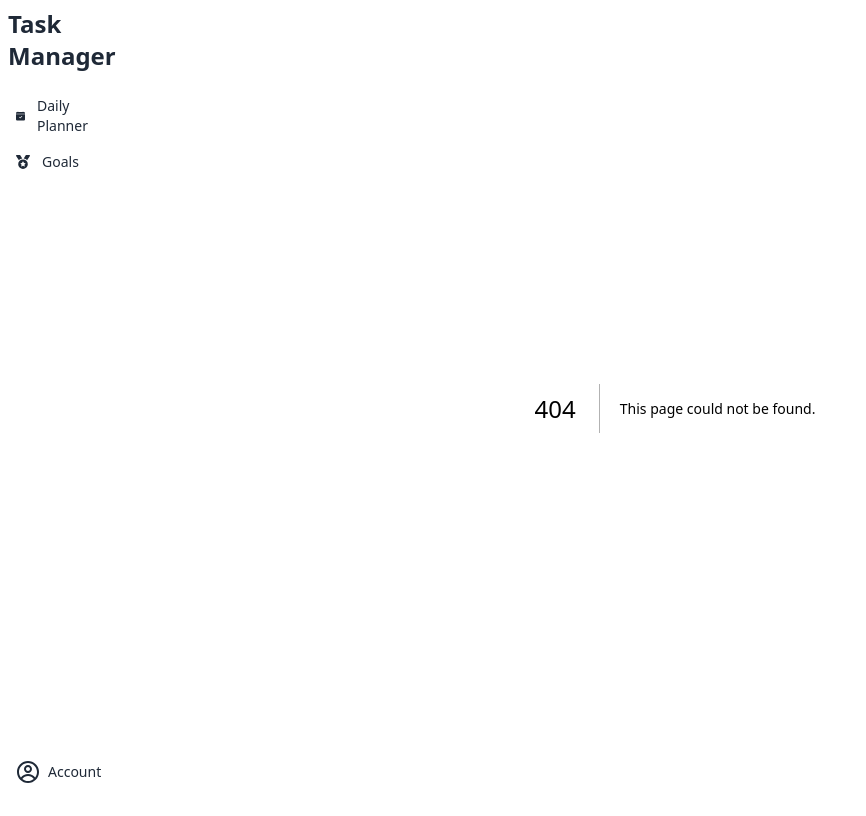
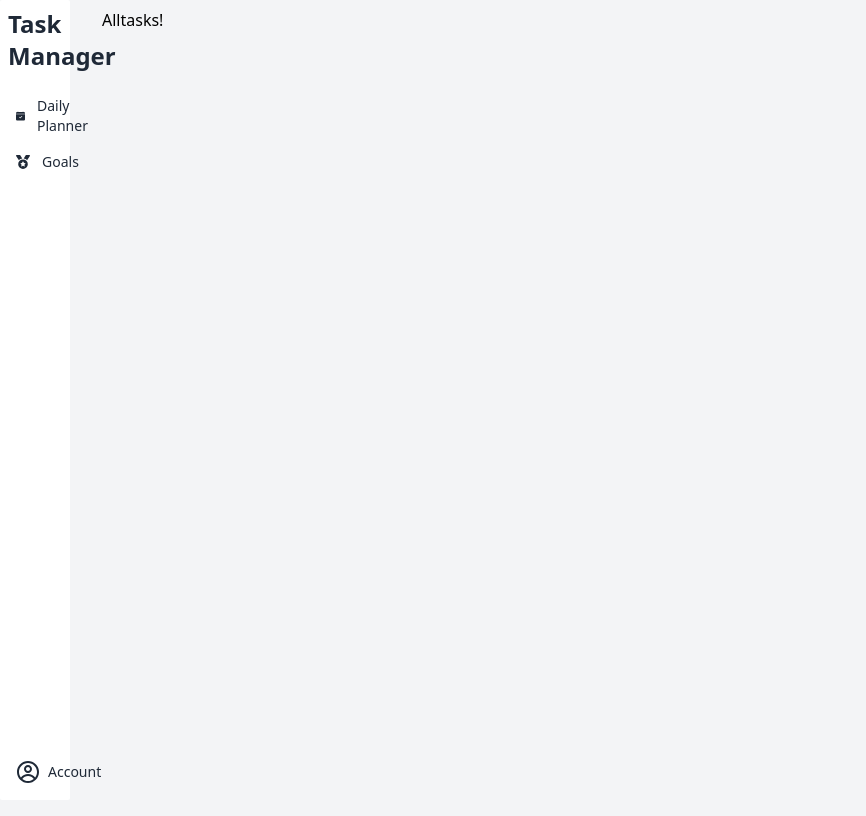
Before and after one commit to AbdulmateenAl/task_manager_frontend, a Next.js app: page /all_tasks in a window 1280 px wide. Before the commit this address had no page. Shown: the whole page, without its empty margins (0-866 px from the left). Built offline with nearby package versions, Linux system fonts and the light colour scheme.

Commit message:
page for all tasks

```diff
--- /dev/null
+++ b/src/app/all_tasks/page.tsx
@@ -0,0 +1,7 @@
+export default function Alltasks() {
+    return (
+        <div>
+            <h1>Alltasks!</h1>
+        </div>
+    );
+}
```
